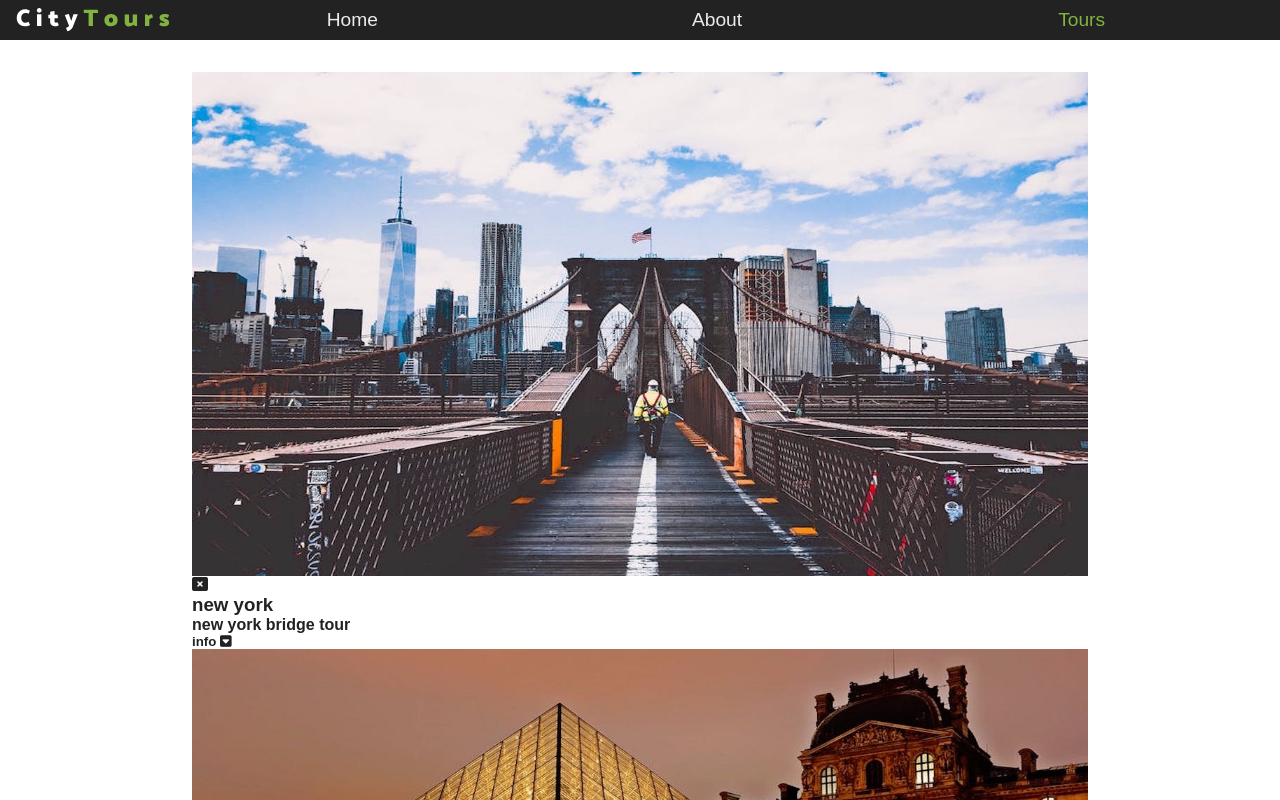
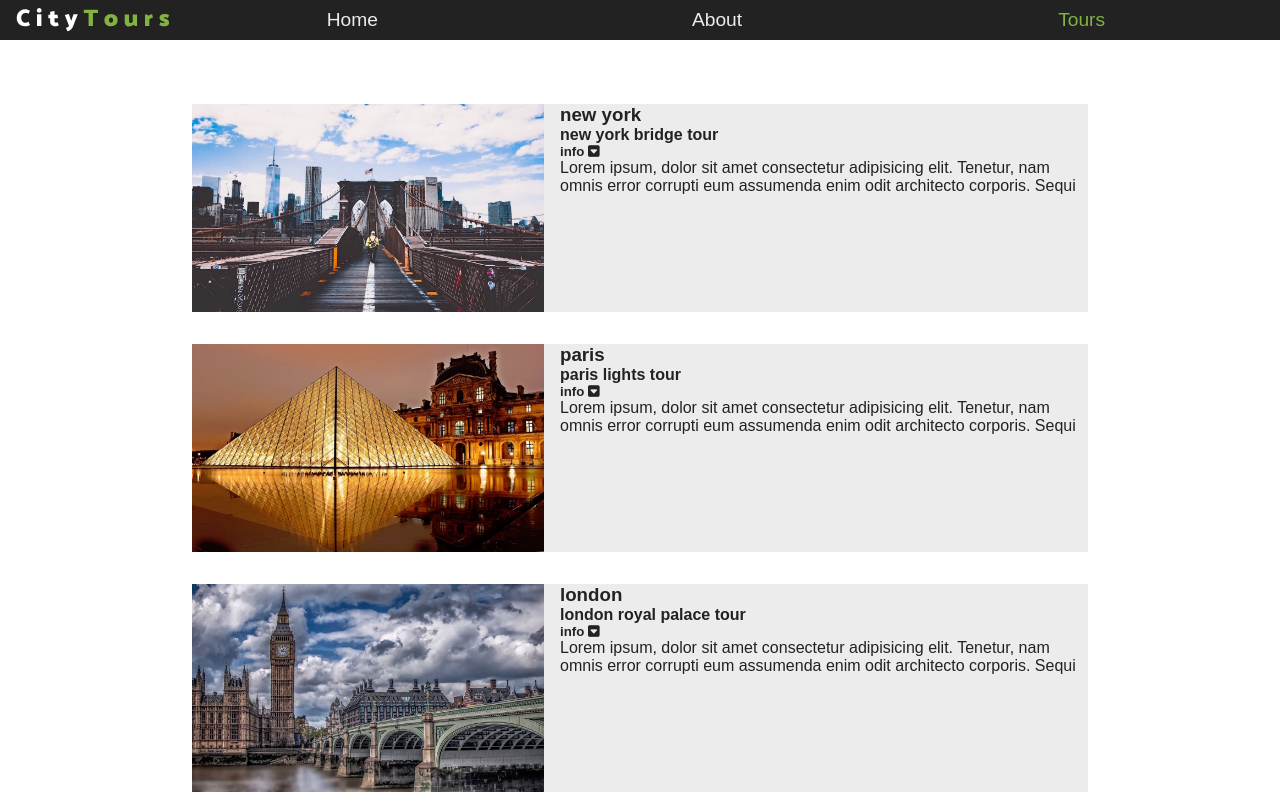
Before and after one commit to nadia643/city-tours, a React (Create React App) app: page / in a window 1280 px wide. Shown: the top 800 px of the page. Built offline with nearby package versions, Linux system fonts and the light colour scheme.

Commit message:
x button is opaque with hover

```diff
--- a/src/components/Tour/Tour.js
+++ b/src/components/Tour/Tour.js
@@ -21,6 +21,7 @@ export default class Tour extends Component {
                             <i className="fas fa-caret-square-down" />
                         </span>
                     </h5>
+                    <p>{info}</p>
                 </div>
 
             </article>
--- a/src/components/Tour/tour.scss
+++ b/src/components/Tour/tour.scss
@@ -1,9 +1,35 @@
 @import '../../index.scss';
 
 .tour {
+    background: $mainGrey;
+    margin: 2rem 0;
     img {
         width: 100%;
         display: block;
         min-height: 13rem;
     }
 }
+
+@media screen and (min-width: 768px) {
+    .tour {
+        display: grid;
+        grid-template-columns: 2fr 3fr;
+        grid-column-gap: 1rem;
+    }
+}
+
+.img-container {
+    position: relative;
+}
+
+.close-btn {
+    position: absolute;
+    display: block;
+    top: 5%;
+    right: 5%;
+    color: $mainGreen;
+    font-size: 2rem;
+    cursor: pointer;
+    transition: $mainTransition;
+    opacity: 0;
+}
--- a/src/index.scss
+++ b/src/index.scss
@@ -8,6 +8,7 @@ $mainBlack: #222;
 $mainGreen: #82b340;
 $mainWhite: #fff;
 $mainGrey: #ececec;
+$mainTransition: all 0.3s linear;
 
 
 
```
